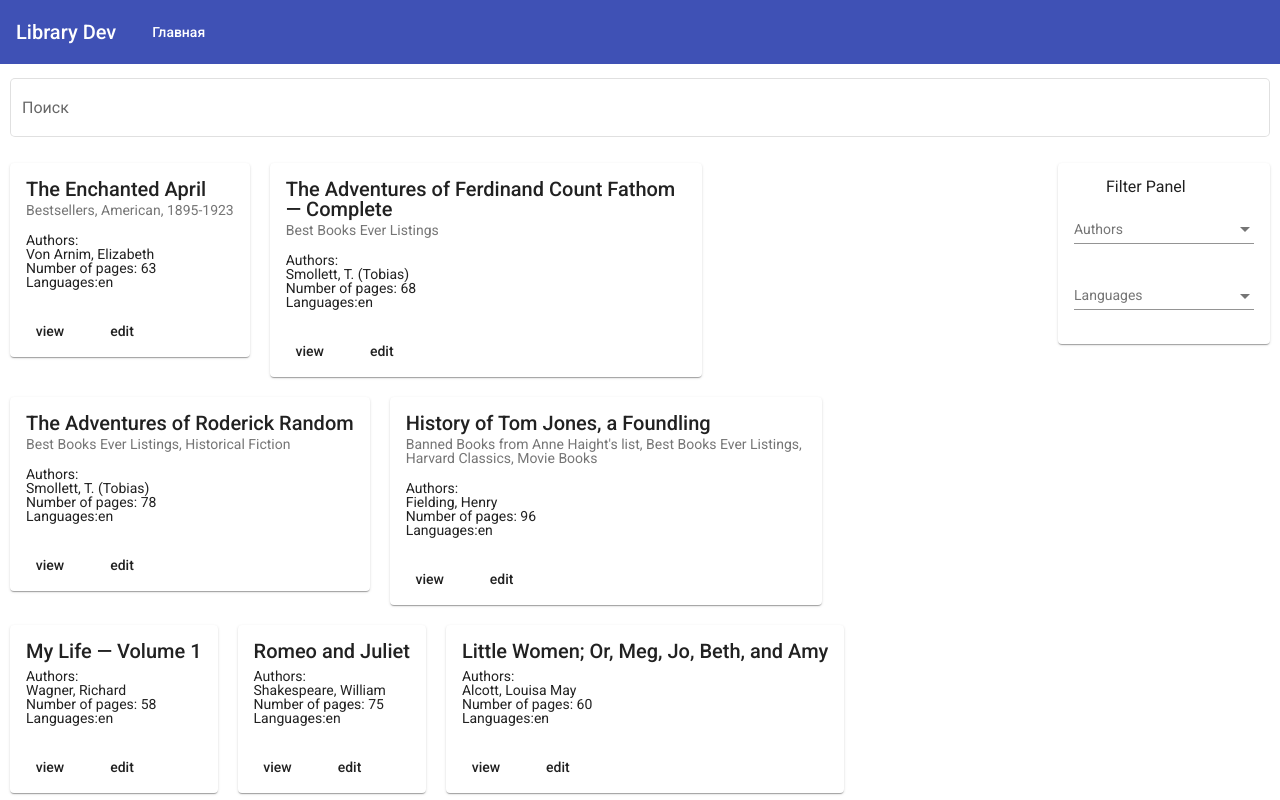
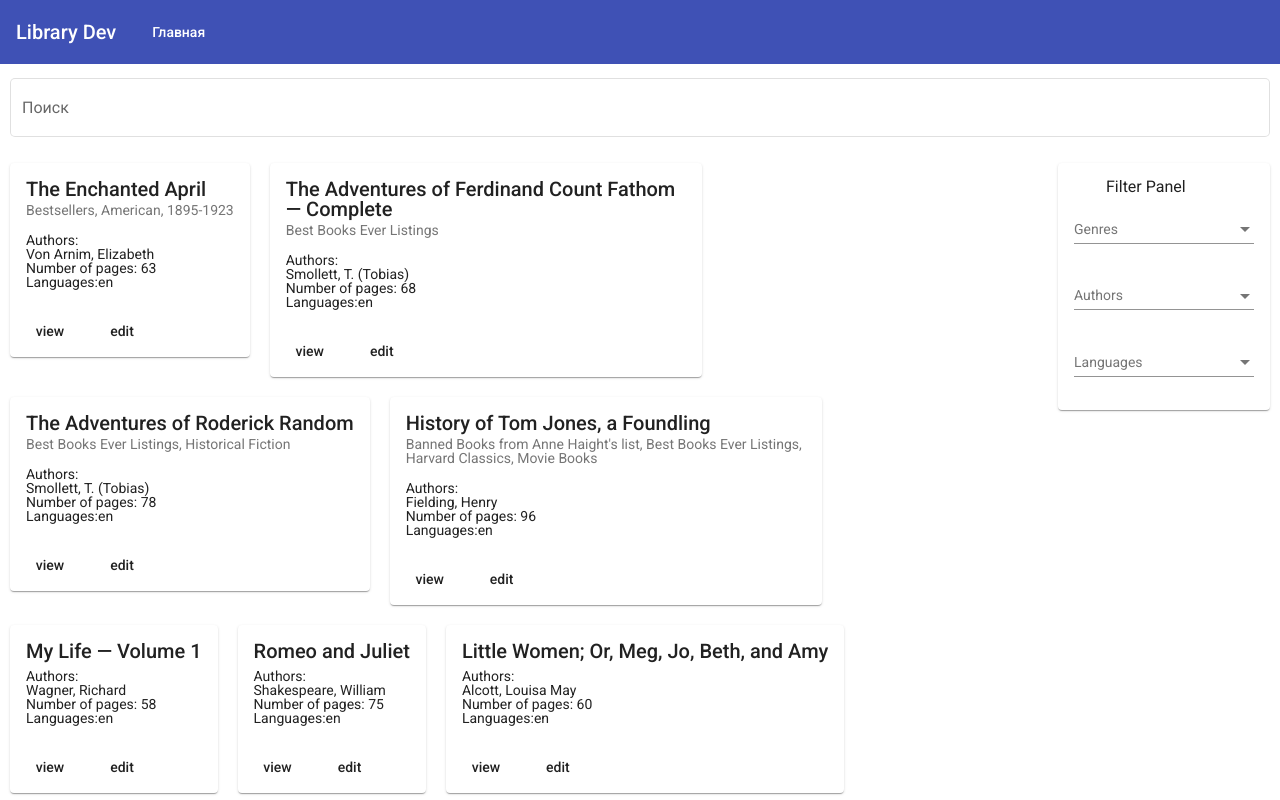
Before and after one commit to 14837-eng/Book-app, an Angular app: page / in a window 1280 px wide. Shown: the top 800 px of the page. Built offline with nearby package versions, Linux system fonts and the light colour scheme.

Commit message:
feat(filters): Add filter books by genre

```diff
--- a/src/app/core/services/books.service.ts
+++ b/src/app/core/services/books.service.ts
@@ -51,6 +51,10 @@ export class BooksService {
     this.filters.author_id = author_id;
   }
 
+  setGenreFilter(gentre: string) {
+    this.filters.shelve = gentre;
+  }
+
   getFilters() {
     return this.filters;
   }
@@ -77,14 +81,23 @@ export class BooksService {
       return !!success;
     });
   }
+  private filterByGenre(books: IBook[], genre: string) {
+    return books.filter((book) => {
+      const success = book.bookshelves.find((e) => e === genre);
+      return !!success;
+    });
+  }
 
   private getBooksIncludingFilters(books: IBook[]) {
-    const { search, language, author_id } = this.filters;
+    const { search, language, author_id, shelve } = this.filters;
     if (search.length) {
       books = this.searchByTitleAndSubtitle(books, search);
     }
     if (language.length) {
       books = this.filterByLang(books, language);
+    }
+    if (shelve.length) {
+      books = this.filterByGenre(books, shelve);
     }
     if (author_id !== INVALID_ID) {
       books = this.filterByAuthor(books, author_id);
--- a/src/app/main-page/filter-panel/filter-panel.component.html
+++ b/src/app/main-page/filter-panel/filter-panel.component.html
@@ -1,6 +1,21 @@
 <mat-card class="filter-panel">
   <mat-card-header> Filter Panel</mat-card-header>
   <mat-card-content>
+    <!-- Genres -->
+    <div class="filter-panel-container">
+      <mat-form-field>
+        <mat-label>Genres</mat-label>
+        <mat-select
+          (valueChange)="changeGenre($event)"
+          [value]="filters.shelve"
+        >
+          <mat-option (click)="changeGenre('')">Отменить</mat-option>
+          <mat-option *ngFor="let genre of genres" [value]="genre">{{
+            genre
+          }}</mat-option>
+        </mat-select>
+      </mat-form-field>
+    </div>
     <!-- Authors -->
     <div class="filter-panel-container">
       <mat-form-field>
--- a/src/app/main-page/filter-panel/filter-panel.component.ts
+++ b/src/app/main-page/filter-panel/filter-panel.component.ts
@@ -4,6 +4,7 @@ import { IBookFilter } from 'src/app/core/interfaces/book.interface';
 import { ILangugage } from 'src/app/core/interfaces/languages.interface';
 import { AuthorsService } from 'src/app/core/services/authors.service';
 import { BooksService } from 'src/app/core/services/books.service';
+import { GenresService } from 'src/app/core/services/genres.service';
 import { LanguagesService } from 'src/app/core/services/languages.service';
 
 @Component({
@@ -15,11 +16,13 @@ import { LanguagesService } from 'src/app/core/services/languages.service';
 export class FilterPanelComponent implements OnInit {
   languages: ILangugage[] = [];
   authors: IAuthor[] = [];
+  genres: string[] = [];
   filters!: IBookFilter;
 
   constructor(
     private languagesService: LanguagesService,
     private authorsService: AuthorsService,
+    private genresService: GenresService,
     private booksService: BooksService
   ) {}
 
@@ -27,6 +30,7 @@ export class FilterPanelComponent implements OnInit {
     this.filters = this.booksService.getFilters();
     this.languages = this.languagesService.getLangs();
     this.authors = this.authorsService.getAuthors();
+    this.genres = this.genresService.getGenres();
   }
 
   changeLang(lang: string) {
@@ -40,4 +44,10 @@ export class FilterPanelComponent implements OnInit {
     this.booksService.setAuthorFilter(author_id);
     this.booksService.getBooks();
   }
+
+  changeGenre(genre: string) {
+    this.filters.shelve = genre;
+    this.booksService.setGenreFilter(genre);
+    this.booksService.getBooks();
+  }
 }
```
